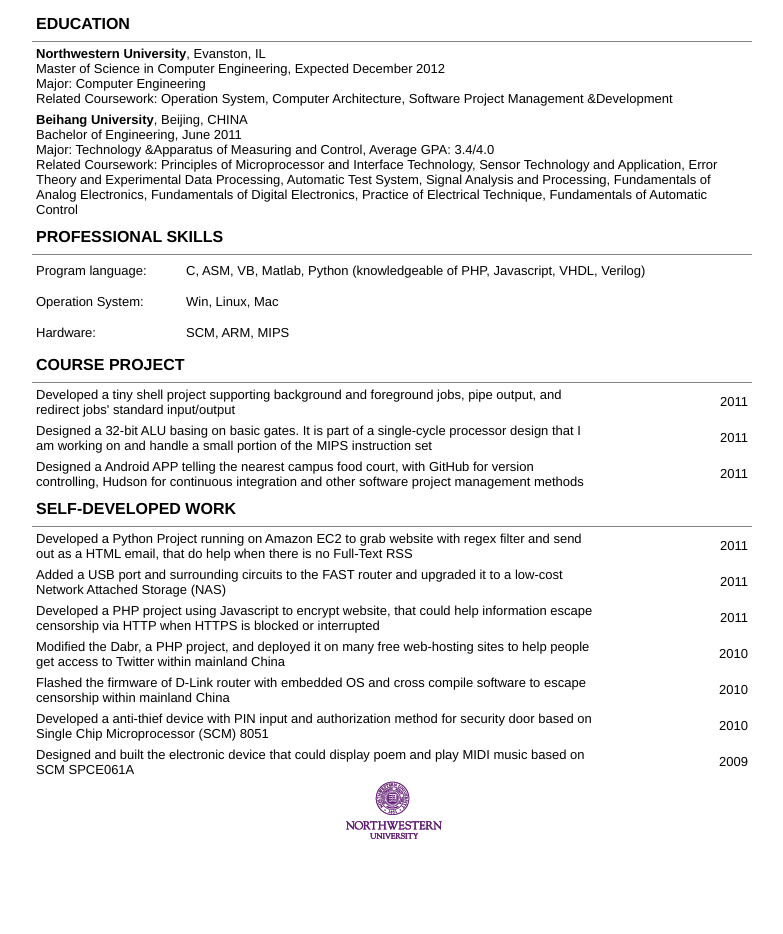
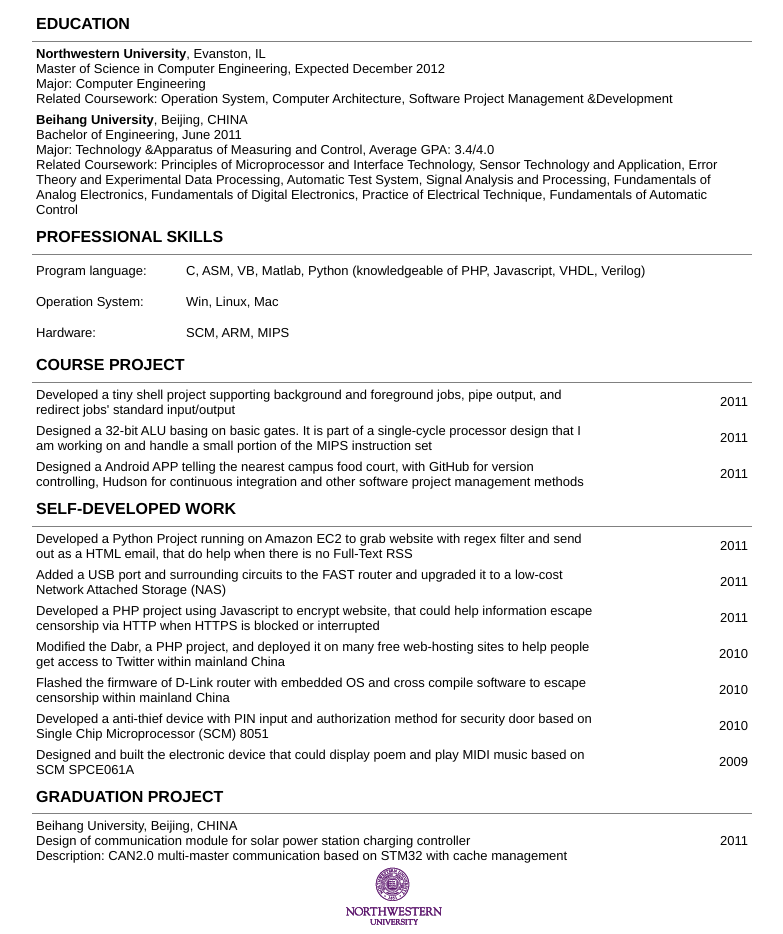
Before and after one commit to liuhaotian/liuhaotian.github.com, a plain HTML site: page index.html in a window 1280 px wide. Shown: the whole page, without its empty margins (248-1031 px from the left). Before the commit the page ends 848 px from the top, so only its background shows below. Drawn offline with Linux system fonts and the light colour scheme.

Commit message:
Add graduation project

```diff
--- a/index.html
+++ b/index.html
@@ -74,6 +74,18 @@
 		<tr><td>Designed and built the electronic device that could display poem and play MIDI music based on SCM SPCE061A</td><td class="year">2009</td></tr>
 	</table>
 
+	<table align=center frame="below" cellspacing="2" cellpadding="2">
+		<tr><td colspan="2">
+			<b class="h2">GRADUATION PROJECT</b>
+		</td></tr>
+	</table>
+	<table align=center cellspacing="2" cellpadding="2">
+		<tr><td>Beihang University, Beijing, CHINA<br/>
+		Design of communication module for solar power station charging controller<br/>
+		Description: CAN2.0 multi-master communication based on STM32 with cache management<br/>
+		</td><td class="year">2011</td></tr>
+	</table>
+
 
 <center><img src="images/logo.png"></img></center>
 </body>
```
